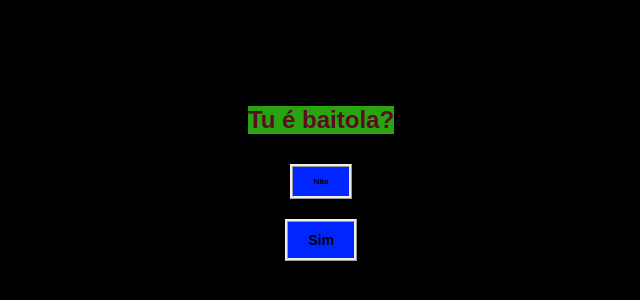
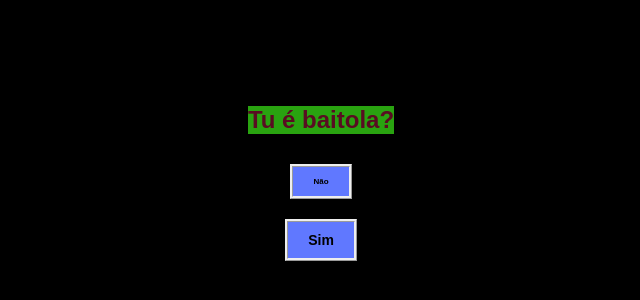
Before and after one commit to developmurilo/testing, a plain HTML site: page index.html in a window 1280 px wide. Shown: the part 262-562 px from the top of the page, without its empty margins (319-959 px from the left). Drawn offline with Linux system fonts and the light colour scheme.

Commit message:
Update index.html

```diff
--- a/index.html
+++ b/index.html
@@ -3,7 +3,7 @@
 <head>
     <meta charset="UTF-8">
     <meta name="viewport" content="width=device-width, initial-scale=1.0">
-    <title>Aceitas?</title>
+    <title>!!!!!!!!!</title>
     <style>
         body {
             background-color: #000000;
@@ -27,7 +27,7 @@
             margin-bottom: 20px;
         }
         .button {
-            background-color: #0026ff;
+            background-color: #6078ff;
             border: 3px ridge;
             padding: 10px 20px;
             font-size: 14px;
```
